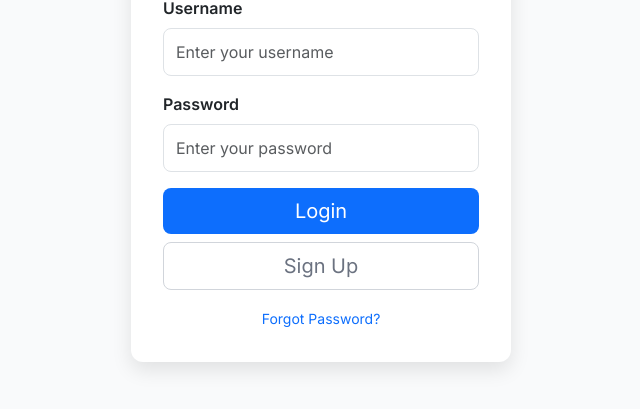
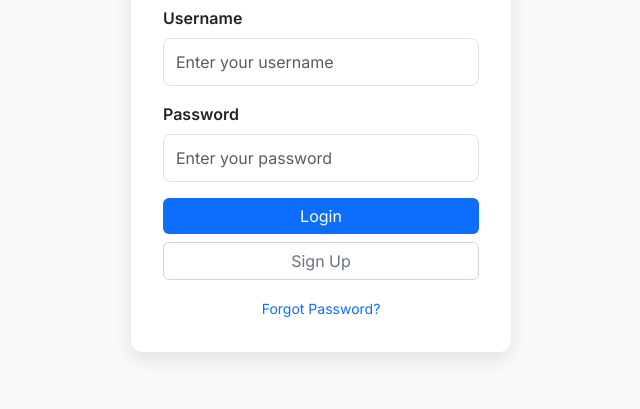
Before and after one commit to VinsensiusJohan/LocaShare, a plain HTML site: page index.html in a window 1280 px wide. Shown: the part 287-696 px from the top of the page, without its empty margins (319-959 px from the left). Drawn offline with nearby package versions, Linux system fonts and the light colour scheme; some packages are replaced by stand-ins of ours; a script that the page names is missing.

Commit message:
add icon, adjust some element

```diff
--- a/index.html
+++ b/index.html
@@ -8,6 +8,7 @@
     <link href="https://cdn.jsdelivr.net/npm/bootstrap@5.3.0/dist/css/bootstrap.min.css" rel="stylesheet">
     <!-- Google Fonts -->
     <link href="https://fonts.googleapis.com/css2?family=Inter:wght@400;600&display=swap" rel="stylesheet">
+    <link rel="icon" type="image/x-icon" href="icon2.png">
     <style>
         body {
             background-color: #f9fafb;
@@ -110,8 +111,8 @@
                 <input type="password" class="form-control" id="password" placeholder="Enter your password">
             </div>
             <div class="d-grid gap-2">
-                <button class="btn btn-primary btn-lg" type="button" id="login">Login</button>
-                <button class="btn btn-outline-secondary btn-lg" type="button" id="signup">Sign Up</button>
+                <button class="btn btn-primary" type="button" id="login">Login</button>
+                <button class="btn btn-outline-secondary" type="button" id="signup">Sign Up</button>
             </div>
             <div class="text-center mt-3">
                 <a href="#" class="text-decoration-none text-primary small">Forgot Password?</a>
```
Also changed, not shown: friend.html (+2 -1 lines), map.html (+1 -0 lines), icon2.png (added).
